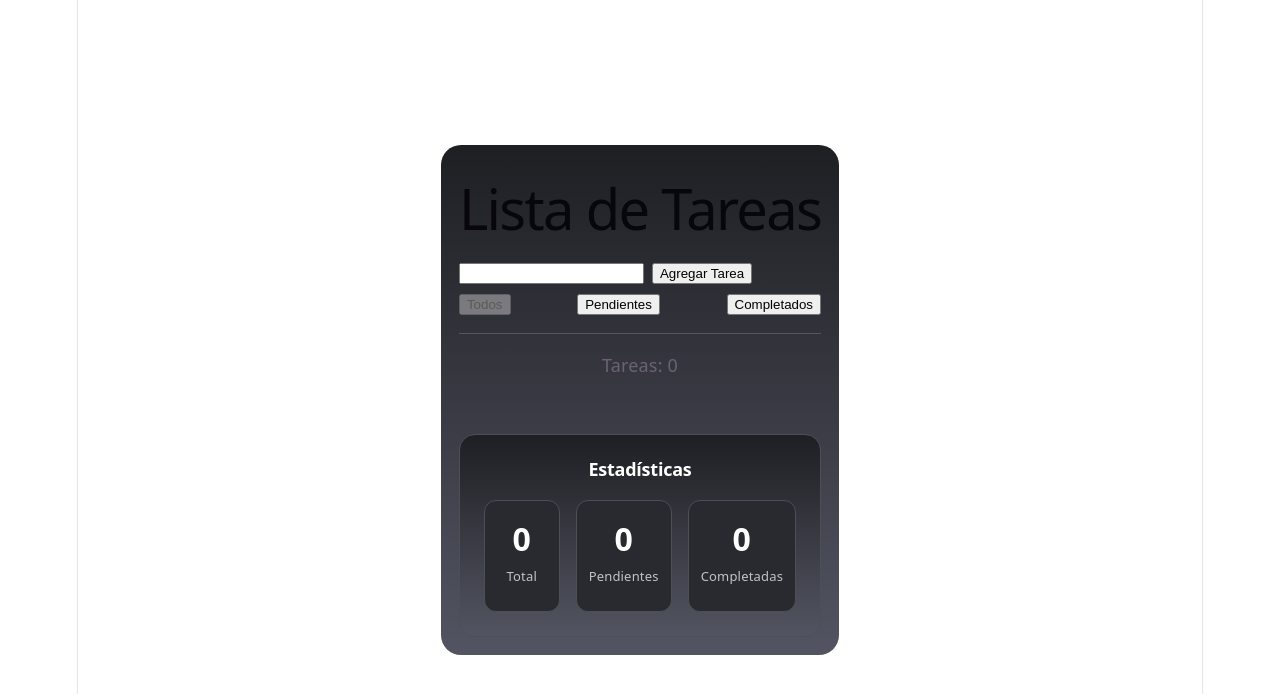
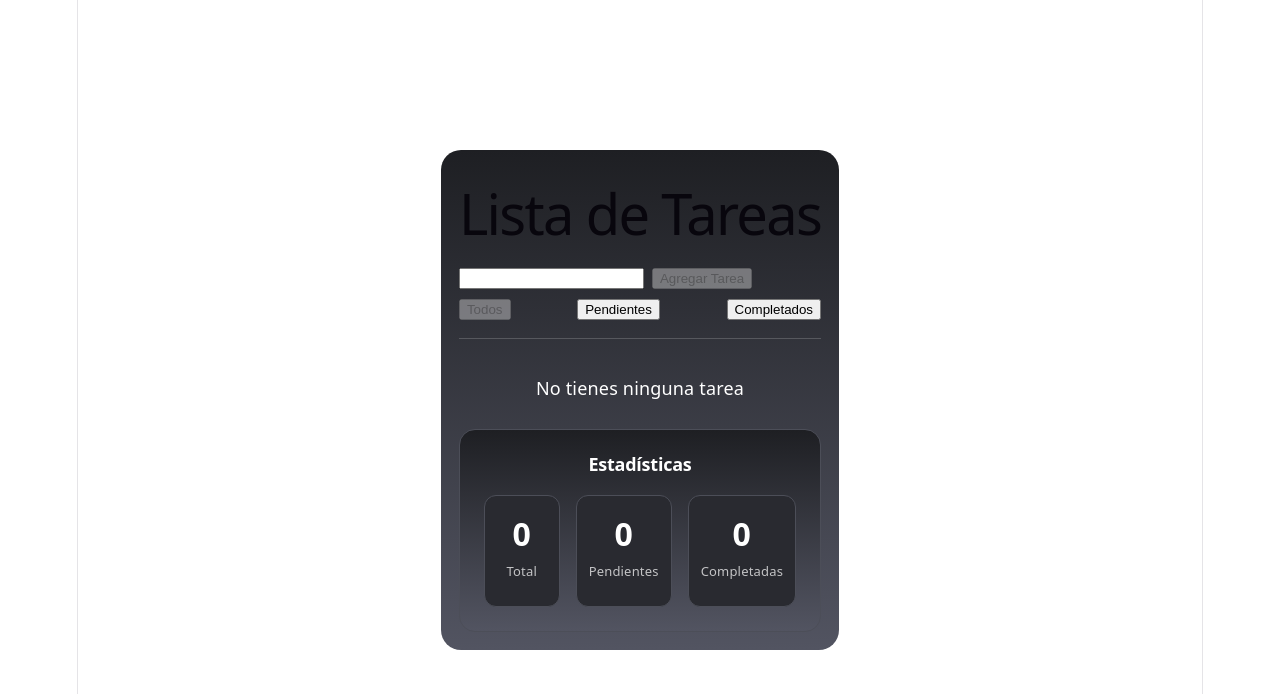
Before and after one commit to TiwexCr25/proyectos-react, a React (Vite) app in the folder projects/04-taskList/: page / in a window 1280 px wide. Shown: the top 694 px of the page. Built offline with nearby package versions, Linux system fonts and the light colour scheme.

Commit message:
04 mensajes en campos vacios, cambios menores

```diff
--- a/projects/04-taskList/src/App.jsx
+++ b/projects/04-taskList/src/App.jsx
@@ -68,15 +68,20 @@ function App() {
         type="text"
         value={text}
         onChange={(e) => setText(e.target.value)}
+        onKeyDown={(e) => {
+          if (e.key === "Enter") {
+            addTask();
+          }
+        }}
         />
-        <button onClick={addTask}>Agregar Tarea</button>
+        <button onClick={addTask} disabled={text.trim() ? false : true}>Agregar Tarea</button>
       </div>
 
       <FilterButtons onFilter={handleFilter}/>
 
       <hr />
-      <p>Tareas: <span>{tasks.length}</span></p>
       <TaskList tasks={filteredTasks}
+      anyTask={tasks.length >= 1 ? true : false}
       onDelete={deleteTask}
       onEdit={editTask}
       onToggleTask={toggleTask}
--- a/projects/04-taskList/src/statistics.css
+++ b/projects/04-taskList/src/statistics.css
@@ -37,11 +37,6 @@
     transition: background 0.2s, transform 0.2s;
 }
 
-.statCard:hover {
-    background: #4c4e58;
-    transform: translateY(-2px);
-}
-
 .statNumber {
     font-size: 32px;
     font-weight: 700;
--- a/projects/04-taskList/src/taskList.jsx
+++ b/projects/04-taskList/src/taskList.jsx
@@ -2,7 +2,7 @@ import { useState } from 'react'
 import './taskList.css'
 import { ButtonIcon } from './ButtonIcon'
 
-export function TaskList({tasks,onDelete,onEdit,onToggleTask}){
+export function TaskList({tasks,anyTask,onDelete,onEdit,onToggleTask}){
     const [editingId, setEditingId] = useState(null)
     const [newText,setNewText] = useState('')
 
@@ -19,7 +19,9 @@ export function TaskList({tasks,onDelete,onEdit,onToggleTask}){
     return (
         <ul className='displayTask'>
             {
-                tasks.map((task,index) => {
+                tasks.length === 0
+                ? <p>{anyTask ? 'No hay tareas en esta categoría' : 'No tienes ninguna tarea'}</p>
+                : tasks.map((task,index) => {
                     return (
                     <li className='elementTask' key={task.id}>
                         <div className='row'>
```
